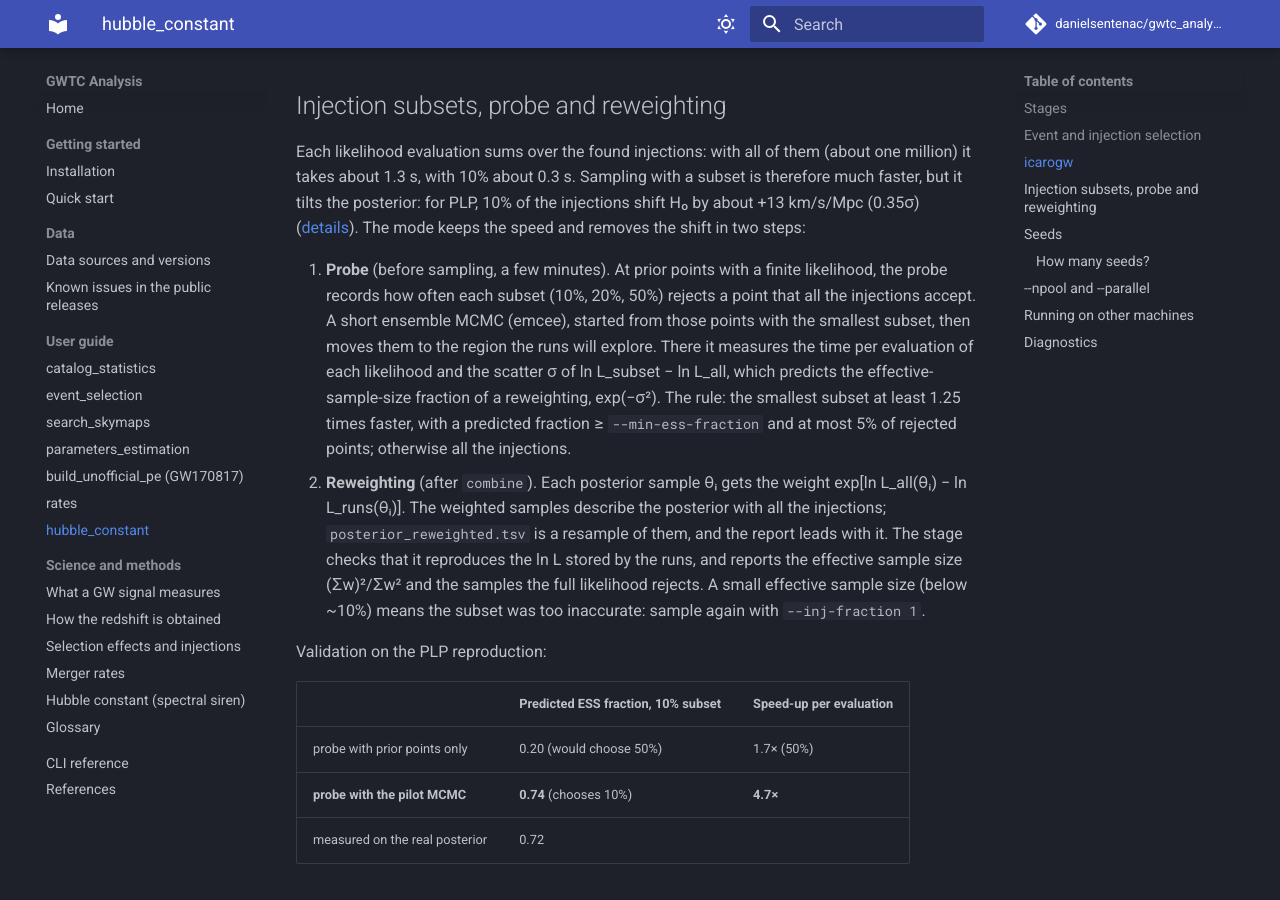
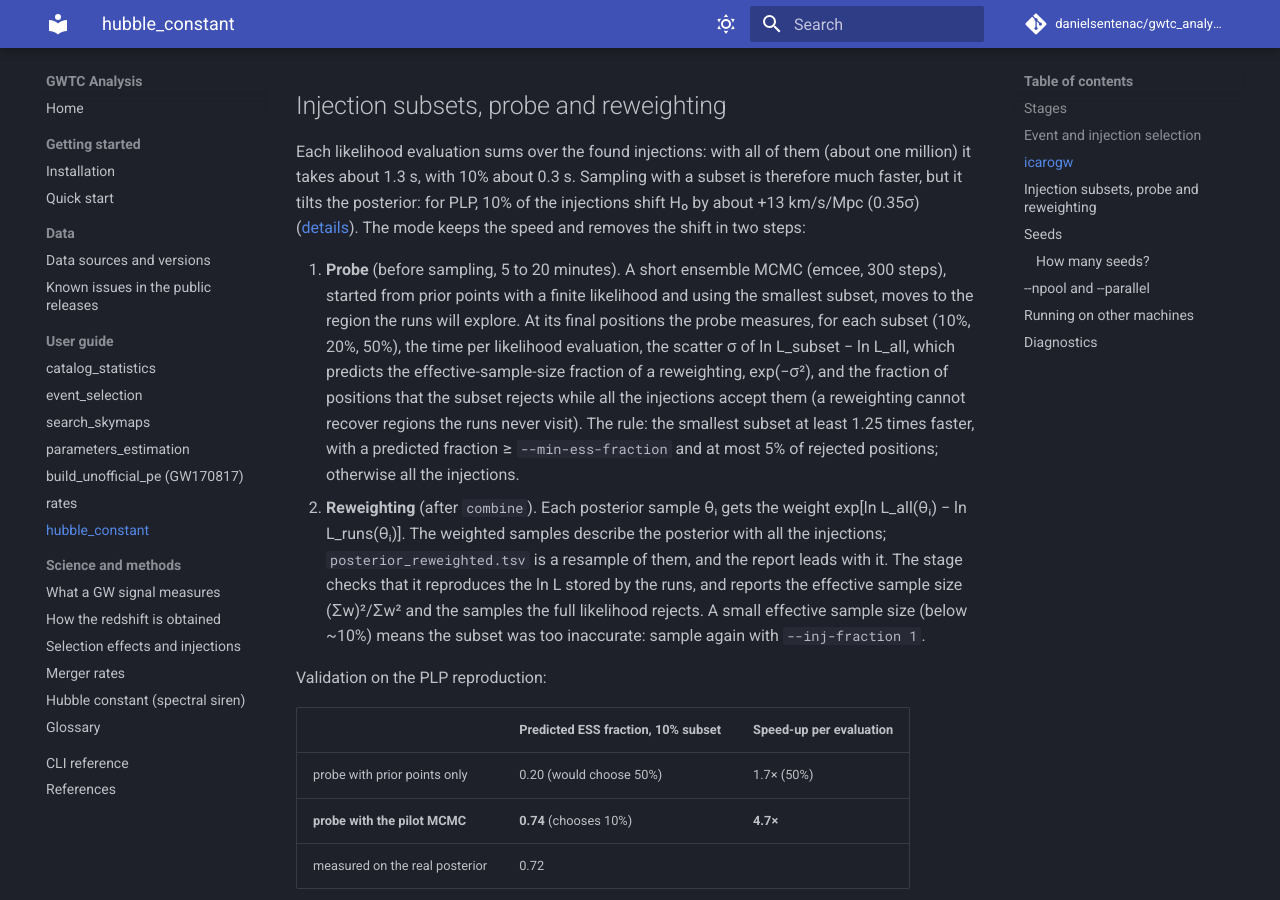
Before and after one commit to danielsentenac/gwtc_analysis, an MkDocs documentation site: the page built from docs/modes/hubble-constant.md, in a window 1280 px wide and 900 px high, scrolled down 2740 px. Built offline with MkDocs 1.6.1 and Material for MkDocs 9.7.7, drawn with Linux system fonts in a browser that asks for light colours; comment, search, counter and statistics services are not loaded.

Commit message:
hubble_constant probe: rejections measured at the pilot positions; 300-step pilot
The rejection criterion now counts the pilot positions (the region the runs explore) that a subset
rejects while all the injections accept them; the rejections at the starting prior points are
kept for information only. The default pilot is 300 steps: 100 did not converge for GWTC-5.0.

Co-Authored-By: Claude Opus 5.5 <noreply@anthropic.com>

```diff
--- a/docs/modes/hubble-constant.md
+++ b/docs/modes/hubble-constant.md
@@ -79,13 +79,14 @@ the posterior: for PLP, 10% of the injections shift H₀ by about +13 km/s/Mpc (
 ([details](../science/spectral-siren.md#injection-subsets-and-reweighting)). The mode keeps the speed
 and removes the shift in two steps:
 
-1. **Probe** (before sampling, a few minutes). At prior points with a finite likelihood, the probe
-   records how often each subset (10%, 20%, 50%) rejects a point that all the injections accept. A
-   short ensemble MCMC (emcee), started from those points with the smallest subset, then moves them to
-   the region the runs will explore. There it measures the time per evaluation of each likelihood and
-   the scatter σ of ln L_subset − ln L_all, which predicts the effective-sample-size fraction of a
-   reweighting, exp(−σ²). The rule: the smallest subset at least 1.25 times faster, with a predicted
-   fraction ≥ `--min-ess-fraction` and at most 5% of rejected points; otherwise all the injections.
+1. **Probe** (before sampling, 5 to 20 minutes). A short ensemble MCMC (emcee, 300 steps), started
+   from prior points with a finite likelihood and using the smallest subset, moves to the region the
+   runs will explore. At its final positions the probe measures, for each subset (10%, 20%, 50%), the
+   time per likelihood evaluation, the scatter σ of ln L_subset − ln L_all, which predicts the
+   effective-sample-size fraction of a reweighting, exp(−σ²), and the fraction of positions that the
+   subset rejects while all the injections accept them (a reweighting cannot recover regions the runs
+   never visit). The rule: the smallest subset at least 1.25 times faster, with a predicted fraction
+   ≥ `--min-ess-fraction` and at most 5% of rejected positions; otherwise all the injections.
 2. **Reweighting** (after `combine`). Each posterior sample θᵢ gets the weight
    exp[ln L_all(θᵢ) − ln L_runs(θᵢ)]. The weighted samples describe the posterior with all the
    injections; `posterior_reweighted.tsv` is a resample of them, and the report leads with it. The
```
Also changed, not shown: 1 other file.
